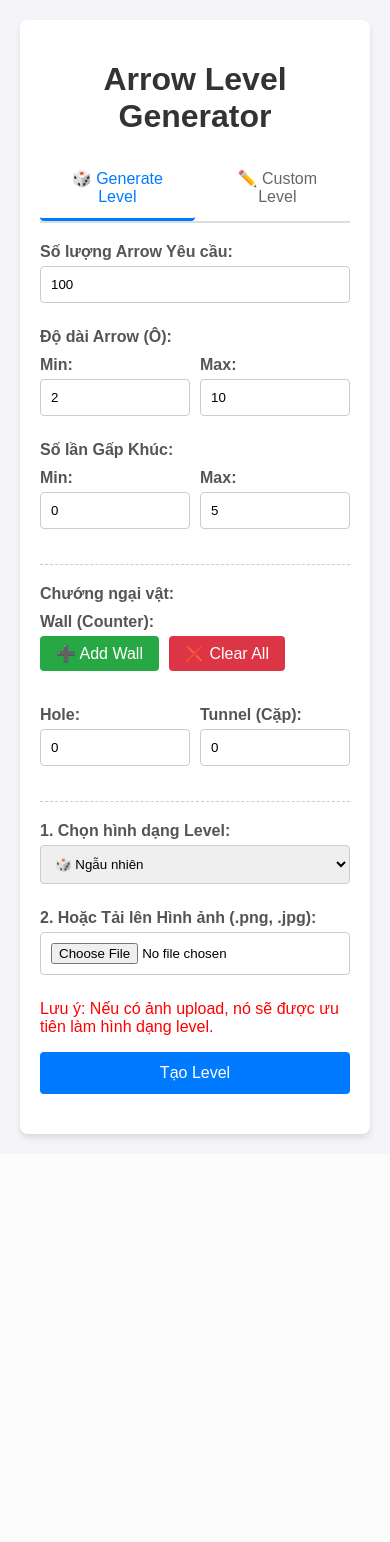
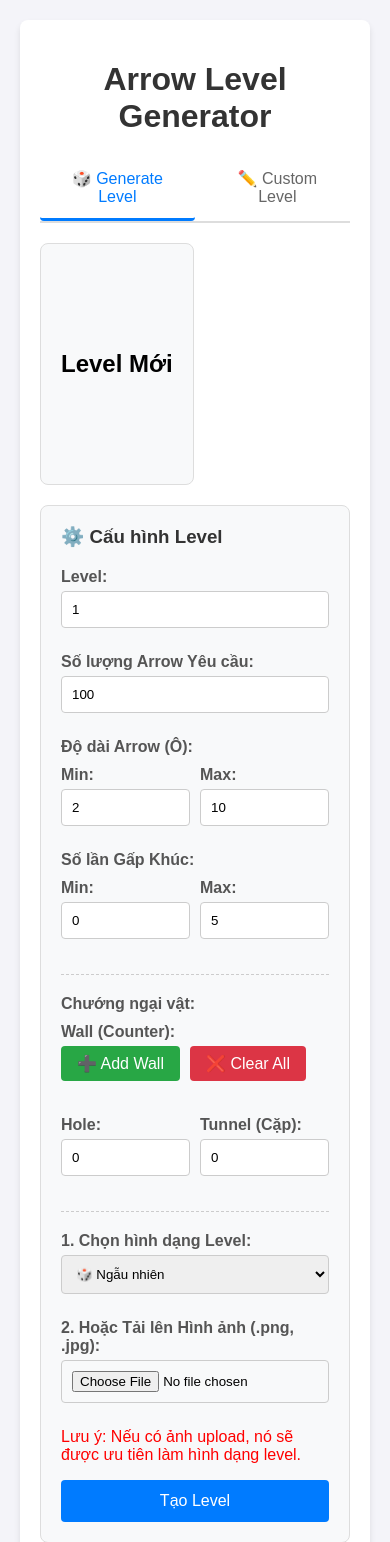
Before and after one commit to Association-of-stupid-people/tool-gen-level-snake-out, a Flask app: page / in a window 390 px wide. Shown: the top 1542 px of the page. Before the commit the page ends 1141 px from the top, so only its background shows below. Run offline with Flask 3, Linux system fonts and the light colour scheme.

Commit message:
chore (tool): change to export json, update ui

```diff
--- a/templates/index.html
+++ b/templates/index.html
@@ -58,6 +58,56 @@
         display: flex;
         gap: 20px;
         align-items: flex-start;
+      }
+      .generate-level-container {
+        display: flex;
+        gap: 20px;
+        align-items: flex-start;
+      }
+      .result-area-left {
+        flex: 1;
+        min-width: 0;
+        display: flex;
+        flex-direction: column;
+        gap: 20px;
+      }
+      .result-area-left #result-area {
+        background: #f8f9fa;
+        padding: 20px;
+        border-radius: 8px;
+        border: 1px solid #ddd;
+        text-align: center;
+        min-height: 200px;
+        display: flex;
+        flex-direction: column;
+        align-items: center;
+        justify-content: center;
+      }
+      .result-area-left #json-section {
+        background: #f8f9fa;
+        padding: 20px;
+        border-radius: 8px;
+        border: 1px solid #ddd;
+      }
+      .result-area-left #json-section h3 {
+        margin-top: 0;
+        margin-bottom: 15px;
+        color: #333;
+      }
+      .form-panel-right {
+        min-width: 400px;
+        max-width: 500px;
+        padding: 20px;
+        background: #f8f9fa;
+        border-radius: 8px;
+        border: 1px solid #ddd;
+        position: sticky;
+        top: 20px;
+        max-height: calc(100vh - 40px);
+        overflow-y: auto;
+      }
+      .form-panel-right h3 {
+        color: #333;
       }
       .grid-canvas {
         border: 2px solid #333;
@@ -256,10 +306,10 @@
         color: red;
         margin-top: 10px;
       }
-      #csv-section {
+      #json-section {
         display: none;
       }
-      #csv-section h2 {
+      #json-section h3 {
         margin-top: 0;
       }
       @media (max-width: 1024px) {
@@ -267,7 +317,22 @@
           flex-direction: column;
         }
         .container {
-          max-width: 600px;
+          max-width: 100%;
+        }
+        .generate-level-container {
+          flex-direction: column;
+        }
+        .form-panel-right {
+          max-width: 100%;
+          min-width: 0;
+          position: static;
+          max-height: none;
+        }
+        .custom-level-container {
+          flex-direction: column;
+        }
+        .toolbox {
+          min-width: 0;
         }
       }
       .divider {
@@ -298,8 +363,45 @@
       </div>
 
       <div id="generate-tab" class="tab-content active">
-        <div class="form-container">
+        <div class="generate-level-container">
+          <!-- Left Panel: Generated Image Display -->
+          <div class="result-area-left">
+            <div id="result-area">
+              <h2>Level Mới</h2>
+              <p id="arrow-count-display" style="display: none"></p>
+              <img
+                id="level-image"
+                src=""
+                alt="Hình ảnh Level Mũi Tên sẽ hiển thị ở đây"
+                style="display: none"
+              />
+            </div>
+
+            <div id="json-section" style="display: none">
+              <h3>Xuất Dữ Liệu Level</h3>
+              <button id="download-json-btn" type="button" style="background-color: #28a745; width: 100%;">
+                📥 Tải về Level...Data.JSON
+              </button>
+              <p style="font-size: 12px; color: #666; margin-top: 8px;">
+                JSON format với itemValueConfig cho các items
+              </p>
+            </div>
+          </div>
+
+          <!-- Right Panel: Form Controls -->
+          <div class="form-panel-right">
+            <h3 style="margin-top: 0; margin-bottom: 20px;">⚙️ Cấu hình Level</h3>
           <form id="generate-form" enctype="multipart/form-data">
+        <label for="level_number">Level:</label>
+        <input
+          type="number"
+          id="level_number"
+          name="level_number"
+          value="1"
+          min="1"
+          required
+        />
+
         <label for="arrow_count">Số lượng Arrow Yêu cầu:</label>
         <input
           type="number"
@@ -429,29 +531,7 @@
 
         <button type="submit">Tạo Level</button>
           </form>
-        </div>
-
-        <div class="results-wrapper">
-        <div id="result-area">
-        <h2>Level Mới</h2>
-        <p id="arrow-count-display" style="display: none"></p>
-        <img
-          id="level-image"
-          src=""
-          alt="Hình ảnh Level Mũi Tên sẽ hiển thị ở đây"
-          style="display: none"
-        />
-      </div>
-
-      <div id="csv-section">
-        <h2>Xuất Dữ Liệu Level</h2>
-        <button id="download-csv-btn" type="button" style="background-color: #28a745;">
-          📥 Tải về CSV
-        </button>
-        <p style="font-size: 12px; color: #666; margin-top: 8px;">
-          Format: 7 cột (Level, LevelType, LevelTimer, ItemType, Position, ItemValueConfig, DifficultyScore)
-        </p>
-        </div>
+          </div>
         </div>
       </div>
 
@@ -473,6 +553,12 @@
           </div>
 
           <div class="toolbox">
+            <div style="margin-bottom: 20px;">
+              <label for="custom_level_number" style="display: block; margin-bottom: 5px; font-weight: bold;">Level:</label>
+              <input type="number" id="custom_level_number" value="1" min="1"
+                     style="width: 100%; padding: 8px; border: 2px solid #ddd; border-radius: 4px; text-align: center; font-weight: bold;">
+            </div>
+
             <h3>🛠️ Tools</h3>
             <div class="tool-option active" data-tool="snake" data-key="s">
               🐍 New Snake <span style="float: right; font-size: 11px; color: #999;">[S]</span>
@@ -501,13 +587,13 @@
               <button type="button" id="clear-grid-btn">
                 🔄 Clear All
               </button>
-              <button type="button" id="download-custom-csv-btn" style="background-color: #28a745">
-                📥 Tải về CSV
+              <button type="button" id="download-custom-json-btn" style="background-color: #28a745">
+                📥 Tải về Level...Data.JSON
               </button>
             </div>
 
             <p style="font-size: 11px; color: #666; margin-top: 10px;">
-              Format: 7 cột (Level, LevelType, LevelTimer, ItemType, Position, ItemValueConfig, DifficultyScore)
+              JSON format với itemValueConfig cho các items
             </p>
           </div>
         </div>
@@ -515,32 +601,12 @@
     </div>
 
     <script>
-      let currentLevelJson = null; // Lưu JSON data để export CSV
+      let currentLevelJson = null; // Lưu JSON data để export
 
-      // ========== CSV EXPORT FUNCTIONS ==========
-      function convertLevelJsonToCSV(levelJson) {
-        const headers = ['Level','LevelType','LevelTimer','ItemType','Position','ItemValueConfig','DifficultyScore'];
-        let csv = headers.join(',') + '\n';
-
-        levelJson.forEach(item => {
-          const position = JSON.stringify(item.position).replace(/"/g, '""'); // Escape quotes
-          const row = [
-            '',  // Level
-            '',  // LevelType
-            '',  // LevelTimer
-            item.itemType,
-            `"${position}"`,  // Position as quoted JSON string
-            item.counter || 0,  // ItemValueConfig
-            ''  // DifficultyScore
-          ];
-          csv += row.join(',') + '\n';
-        });
-
-        return csv;
-      }
-
-      function downloadCSV(csvContent, filename) {
-        const blob = new Blob([csvContent], { type: 'text/csv;charset=utf-8;' });
+      // ========== JSON EXPORT FUNCTIONS ==========
+      function downloadJSON(jsonData, filename) {
+        const jsonString = JSON.stringify(jsonData, null, 2);
+        const blob = new Blob([jsonString], { type: 'application/json;charset=utf-8;' });
         const link = document.createElement('a');
         const url = URL.createObjectURL(blob);
         link.setAttribute('href', url);
@@ -995,7 +1061,7 @@
           levelData.push({
             position: positions,
             itemType: 'snake',
-            counter: 0
+            itemValueConfig: 0
           });
         });
 
@@ -1009,13 +1075,13 @@
             levelData.push({
               position: [gridToPos(r, c)],
               itemType: 'wall',
-              counter: item.counter || 0
+              itemValueConfig: item.counter || 0
             });
           } else if (item.type === 'hole') {
             levelData.push({
               position: [gridToPos(r, c)],
               itemType: 'hole',
-              counter: 0
+              itemValueConfig: 0
             });
           } else if (item.type === 'tunnel' && item.pair && !processedTunnels.has(key)) {
             const pair = item.pair;
@@ -1029,7 +1095,7 @@
                 gridToPos(pair.r, pair.c)
               ],
               itemType: 'tunnel',
-              counter: 0
+              itemValueConfig: 0
             });
           }
         });
@@ -1110,27 +1176,48 @@
         }
       });
 
-      // ========== CSV DOWNLOAD (Generate Level Tab) ==========
-      document.getElementById('download-csv-btn').addEventListener('click', function() {
+      // ========== DYNAMIC BUTTON TEXT UPDATE ==========
+      function updateGenerateButtonText() {
+        const levelNumber = document.getElementById('level_number').value || '1';
+        const btn = document.getElementById('download-json-btn');
+        btn.textContent = `📥 Tải về Level${levelNumber}Data.JSON`;
+      }
+
+      function updateCustomButtonText() {
+        const levelNumber = document.getElementById('custom_level_number').value || '1';
+        const btn = document.getElementById('download-custom-json-btn');
+        btn.textContent = `📥 Tải về Level${levelNumber}Data.JSON`;
+      }
+
+      // Listen to level input changes
+      document.getElementById('level_number').addEventListener('input', updateGenerateButtonText);
+      document.getElementById('custom_level_number').addEventListener('input', updateCustomButtonText);
+
+      // Initialize button text on page load
+      updateGenerateButtonText();
+      updateCustomButtonText();
+
+      // ========== JSON DOWNLOAD (Generate Level Tab) ==========
+      document.getElementById('download-json-btn').addEventListener('click', function() {
         if (!currentLevelJson || currentLevelJson.length === 0) {
           alert('Chưa có dữ liệu. Vui lòng tạo level trước.');
           return;
         }
-        const csv = convertLevelJsonToCSV(currentLevelJson);
-        const timestamp = new Date().toISOString().slice(0,19).replace(/[:-]/g,'');
-        downloadCSV(csv, `level_${timestamp}.csv`);
+        const levelNumber = document.getElementById('level_number').value || '1';
+        const filename = `Level${levelNumber}Data.json`;
+        downloadJSON(currentLevelJson, filename);
       });
 
-      // ========== CSV DOWNLOAD (Custom Level Tab) ==========
-      document.getElementById('download-custom-csv-btn').addEventListener('click', function() {
+      // ========== JSON DOWNLOAD (Custom Level Tab) ==========
+      document.getElementById('download-custom-json-btn').addEventListener('click', function() {
         const levelData = exportCustomLevel();
         if (!levelData || levelData.length === 0) {
           alert('Chưa có dữ liệu. Vui lòng vẽ level trước.');
           return;
         }
-        const csv = convertLevelJsonToCSV(levelData);
-        const timestamp = new Date().toISOString().slice(0,19).replace(/[:-]/g,'');
-        downloadCSV(csv, `custom_level_${timestamp}.csv`);
+        const levelNumber = document.getElementById('custom_level_number').value || '1';
+        const filename = `Level${levelNumber}Data.json`;
+        downloadJSON(levelData, filename);
       });
 
       function loadLevelIntoCustom(levelJson) {
@@ -1276,13 +1363,12 @@
           const imageElement = document.getElementById("level-image");
           const displayElement = document.getElementById("arrow-count-display");
           const resultArea = document.getElementById("result-area");
-          const csvSection = document.getElementById("csv-section");
+          const jsonSection = document.getElementById("json-section");
 
           resultArea.querySelector("h2").textContent = "Đang tạo level...";
           imageElement.style.display = "none";
           displayElement.style.display = "none";
-          csvSection.style.display = "none";
-          document.querySelector(".results-wrapper").style.display = "none";
+          jsonSection.style.display = "none";
 
           fetch("/generate", {
             method: "POST",
@@ -1317,21 +1403,17 @@
                 displayElement.style.color = "#007bff";
               }
 
-              // Lưu level JSON data để export CSV
+              // Lưu level JSON data để export
               if (levelJson) {
                 currentLevelJson = levelJson;
-                csvSection.style.display = "block";
+                jsonSection.style.display = "block";
               }
-
-              // Hiển thị results wrapper nếu cả 2 sections đều có nội dung
-              document.querySelector(".results-wrapper").style.display = "flex";
             })
             .catch((error) => {
               resultArea.querySelector("h2").textContent = "Lỗi!";
               imageElement.style.display = "none";
               displayElement.style.display = "none";
-              csvSection.style.display = "none";
-              document.querySelector(".results-wrapper").style.display = "none";
+              jsonSection.style.display = "none";
               alert("Lỗi khi tạo level: " + error.message);
               console.error("Fetch Error:", error);
             });
```
Also changed, not shown: generator.py (+5 -5 lines), README.md.
